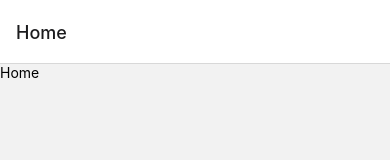
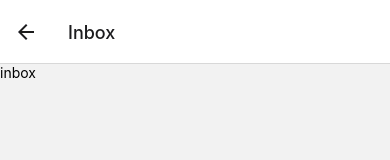
Before and after one commit to duguyihou/sunrise, a React Native app: screen /Inbox in a window 390 px wide. Before the commit this address had no page. Shown: the top 160 px of the page. Built offline with nearby package versions, Linux system fonts and the light colour scheme.

Commit message:
chore: add inbox screen

```diff
--- a/App.tsx
+++ b/App.tsx
@@ -2,6 +2,7 @@ import React from 'react'
 import { NavigationContainer } from '@react-navigation/native'
 import { createNativeStackNavigator } from '@react-navigation/native-stack'
 import HomeScreen from 'modules/home/HomeScreen'
+import InboxScreen from 'modules/inbox/InboxScreen'
 
 const Stack = createNativeStackNavigator()
 const App = () => {
@@ -9,6 +10,7 @@ const App = () => {
     <NavigationContainer>
       <Stack.Navigator>
         <Stack.Screen name="Home" component={HomeScreen} />
+        <Stack.Screen name="Inbox" component={InboxScreen} />
       </Stack.Navigator>
     </NavigationContainer>
   )
--- /dev/null
+++ b/src/modules/inbox/InboxScreen.tsx
@@ -0,0 +1,12 @@
+import { View, Text } from 'react-native'
+import React from 'react'
+
+const InboxScreen = () => {
+  return (
+    <View>
+      <Text>inbox</Text>
+    </View>
+  )
+}
+
+export default InboxScreen
```
